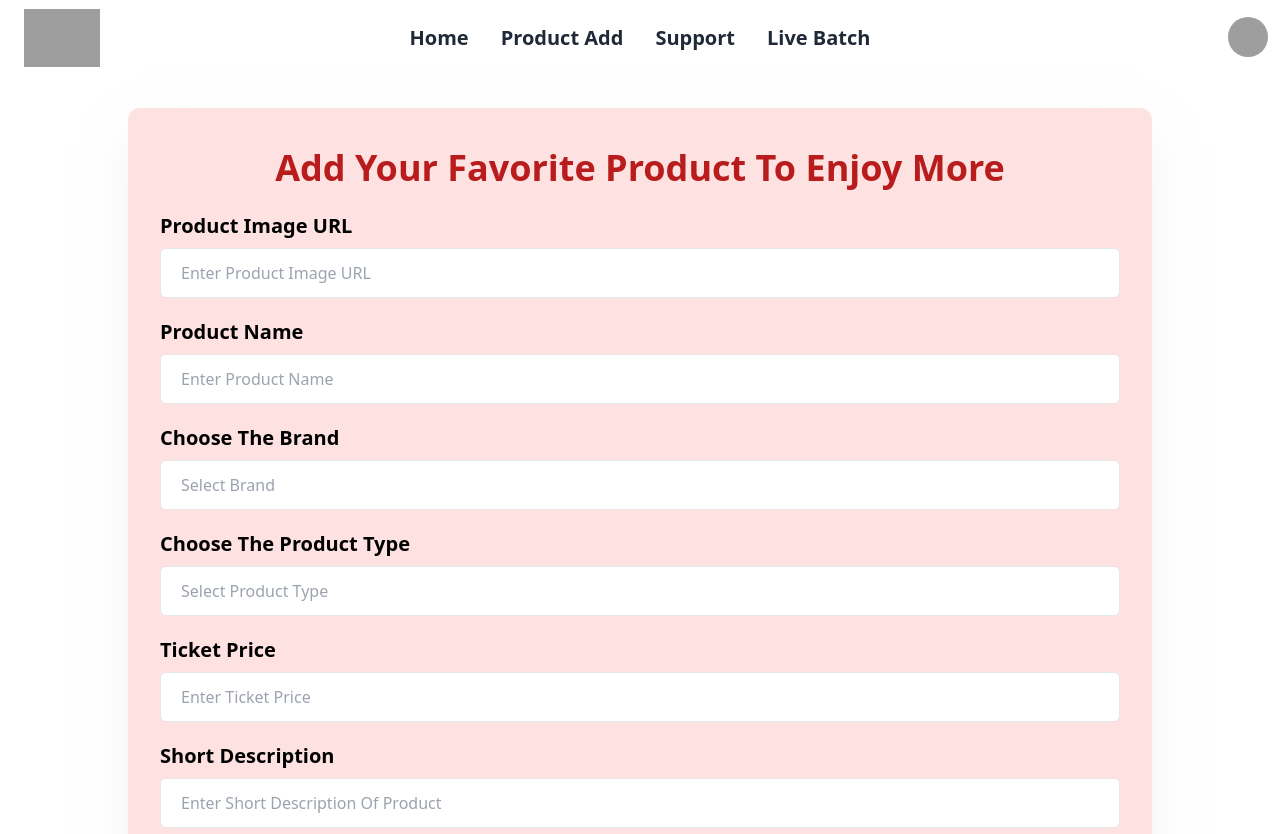
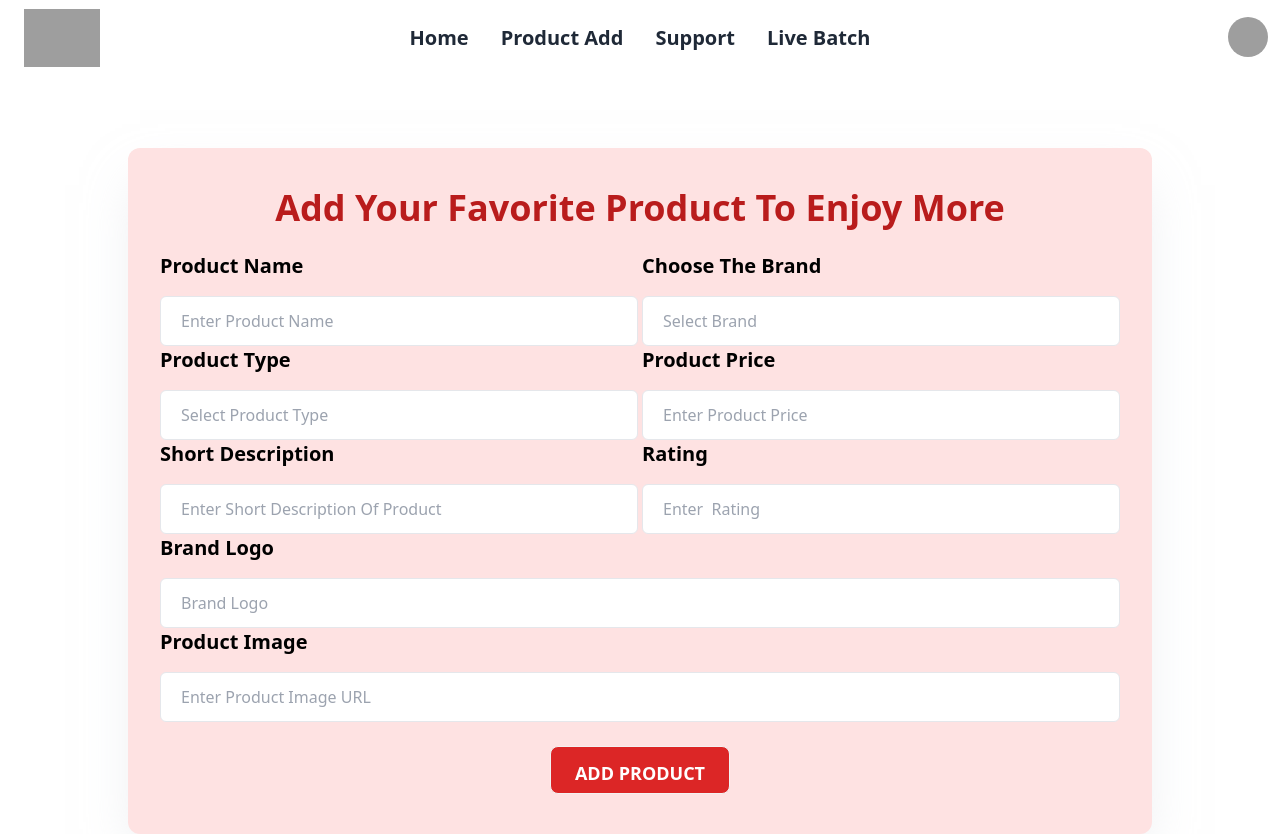
Before and after one commit to Mostofa2002/Clone-Star-Tech-Client, a React (Vite) app: page /productAdd in a window 1280 px wide. Shown: the top 834 px of the page. Built offline with nearby package versions, Linux system fonts and the light colour scheme; grey boxes are pictures that could not be loaded.

Commit message:
add product section

```diff
--- a/src/pages/Brand/ProductAdd/ProductaAdd.jsx
+++ b/src/pages/Brand/ProductAdd/ProductaAdd.jsx
@@ -1,4 +1,5 @@
 import { useState } from "react";
+
 const ProductAdd = () => {
   const [selectedOption, setSelectedOption] = useState("");
   const [selectedBrand, setSelectedBrand] = useState("");
@@ -11,42 +12,51 @@ const ProductAdd = () => {
   const AddBrand = (event) => {
     setSelectedBrand(event.target.value);
   };
+  const HandelAddContent = (event) => {
+    event.preventDefault();
+    const from = event.target;
+    const name = from.name.value;
+    const description = from.description.value;
+    const brand = from.brand.value;
+    const type = from.type.value;
+    const price = from.price.value;
+    const rating = from.rating.value;
+    const photo = from.photo.value;
+    const logo = from.logo.value;
+
+    const addContent =
+      { name, description, brand, type, price, rating, photo, logo } || {};
+    console.log(addContent);
+  };
   return (
     <div>
-      <div className="mt-8 container mx-auto">
+      <div className="mt-8 container mx-auto py-10">
         <div className="w-full px-8 py-10 mx-auto overflow-hidden bg-red-100 rounded-xl shadow-2xl  lg:max-w-5xl shadow-gray-300/50 ">
           <h1 className="text-4xl font-bold text-center  text-red-700">
             Add Your Favorite Product To Enjoy More
           </h1>
 
-          <form className="mt-6">
-            <div className="flex-1">
-              <label className="block mb-2 text-xl font-bold text-black dark:text-gray-200">
-                Product Image URL
-              </label>
-              <input
-                type="text"
-                placeholder="Enter Product Image URL"
-                className="block w-full px-5 py-3 mt-2 text-gray-700 placeholder-gray-400 bg-red-50te border border-gray-200 rounded-md dark:placeholder-gray-600 dark:bg-gray-900 dark:text-gray-300 dark:border-gray-700 focus:border-red-400 dark:focus:border-red-400 focus:ring-red-400 focus:outline-none focus:ring focus:ring-opacity-40"
-              />
-            </div>
-
-            <div className="flex-1 mt-5">
+          <form onSubmit={HandelAddContent} className="mt-6">
+            <div className="flex gap-1">
+              {/* product name */}
+              <div className="flex-1 form-control ">
                 <label className="block mb-2 text-xl font-bold text-black dark:text-gray-200">
                   Product Name
                 </label>
                 <input
+                  name="name"
                   type="text"
                   placeholder="Enter Product Name"
                   className="block w-full px-5 py-3 mt-2 text-gray-700 placeholder-gray-400 bg-red-50te border border-gray-200 rounded-md dark:placeholder-gray-600 dark:bg-gray-900 dark:text-gray-300 dark:border-gray-700 focus:border-red-400 dark:focus:border-red-400 focus:ring-red-400 focus:outline-none focus:ring focus:ring-opacity-40"
                 />
               </div>
-
-            <div className="flex-1 mt-5">
+              {/* choose the brand */}
+              <div className="flex-1  form-control ">
                 <label className="block mb-2 text-xl font-bold text-black dark:text-gray-200">
                   Choose The Brand
                 </label>
                 <input
+                  name="brand"
                   type="text"
                   value={selectedBrand}
                   onChange={AddBrand}
@@ -60,12 +70,15 @@ const ProductAdd = () => {
                   ))}
                 </datalist>
               </div>
-
-            <div className="flex-1 mt-5">
+            </div>
+            <div className="flex gap-1">
+              {/* Product Type */}
+              <div className="flex-1 form-control 5">
                 <label className="block mb-2 text-xl font-bold text-black dark:text-gray-200">
-                Choose The Product Type
+                  Product Type
                 </label>
                 <input
+                  name="type"
                   type="text"
                   value={selectedOption}
                   onChange={AddOption}
@@ -79,44 +92,75 @@ const ProductAdd = () => {
                   ))}
                 </datalist>
               </div>
-
-            <div className="flex-1 mt-5">
+              {/* Product price */}
+              <div className="flex-1  form-control ">
                 <label className="block mb-2 text-xl font-bold text-black dark:text-gray-200">
-                Ticket Price
+                  Product Price
                 </label>
                 <input
+                  name="price"
                   type="text"
-                placeholder="Enter Ticket Price"
+                  placeholder="Enter Product Price"
                   className="block w-full px-5 py-3 mt-2 text-gray-700 placeholder-gray-400 bg-red-50te border border-gray-200 rounded-md dark:placeholder-gray-600 dark:bg-gray-900 dark:text-gray-300 dark:border-gray-700 focus:border-red-400 dark:focus:border-red-400 focus:ring-red-400 focus:outline-none focus:ring focus:ring-opacity-40"
                 />
               </div>
-            <div className="flex-1 mt-5">
+            </div>
+            <div className="flex gap-1">
+              {/* description */}
+              <div className="flex-1 form-control ">
                 <label className="block mb-2 text-xl font-bold text-black dark:text-gray-200">
                   Short Description
                 </label>
                 <input
+                  name="description"
                   type="text"
                   placeholder="Enter Short Description Of Product"
                   className="block w-full px-5 py-3 mt-2 text-gray-700 placeholder-gray-400 bg-red-50te border border-gray-200 rounded-md dark:placeholder-gray-600 dark:bg-gray-900 dark:text-gray-300 dark:border-gray-700 focus:border-red-400 dark:focus:border-red-400 focus:ring-red-400 focus:outline-none focus:ring focus:ring-opacity-40"
                 />
               </div>
-
-            <div className="mt-5 flex-1">
+              {/* rating */}
+              <div className=" form-control flex-1">
                 <label className="block mb-2 text-xl font-bold text-black dark:text-gray-200">
                   Rating
                 </label>
                 <input
+                  name="rating"
                   type="text"
                   placeholder="Enter  Rating"
                   className="block w-full px-5 py-3 mt-2 text-gray-700 placeholder-gray-400 bg-red-50te border border-gray-200 rounded-md dark:placeholder-gray-600 dark:bg-gray-900 dark:text-gray-300 dark:border-gray-700 focus:border-red-400 dark:focus:border-red-400 focus:ring-red-400 focus:outline-none focus:ring focus:ring-opacity-40"
                 />
               </div>
-
+            </div>
+            {/* brand logo */}
+            <div className="flex-1  form-control ">
+              <label className="block mb-2 text-xl font-bold text-black dark:text-gray-200">
+                Brand Logo
+              </label>
+              <input
+                name="logo"
+                type="text"
+                placeholder="Brand Logo"
+                className="block w-full px-5 py-3 mt-2 text-gray-700 placeholder-gray-400 bg-red-50te border border-gray-200 rounded-md dark:placeholder-gray-600 dark:bg-gray-900 dark:text-gray-300 dark:border-gray-700 focus:border-red-400 dark:focus:border-red-400 focus:ring-red-400 focus:outline-none focus:ring focus:ring-opacity-40"
+              />
+            </div>
+            {/* photo url */}
+            <div className="flex-1 form-control">
+              <label className="block mb-2 text-xl font-bold text-black dark:text-gray-200">
+                Product Image
+              </label>
+              <input
+                name="photo"
+                type="text"
+                placeholder="Enter Product Image URL"
+                className="block w-full px-5 py-3 mt-2 text-gray-700 placeholder-gray-400 bg-red-50te border border-gray-200 rounded-md dark:placeholder-gray-600 dark:bg-gray-900 dark:text-gray-300 dark:border-gray-700 focus:border-red-400 dark:focus:border-red-400 focus:ring-red-400 focus:outline-none focus:ring focus:ring-opacity-40"
+              />
+            </div>
             <div className="flex lg:flex-row-reverse flex-col-reverse justify-center lg:gap-10">
-              <button className=" px-6 py-3 mt-6 text-lg font-bold hover:bg-black text-white btn bg-red-600">
-                Add Product
-                <i className="-mt-[10px] fa-regular fa-paper-plane"></i>
-              </button>
+              <input
+                className=" px-6 py-3 mt-6 text-lg font-bold hover:bg-black text-white btn bg-red-600"
+                type="submit"
+                value="Add Product"
+              />
             </div>
           </form>
         </div>
```
Lines whose indentation alone changed are shown as unchanged.
